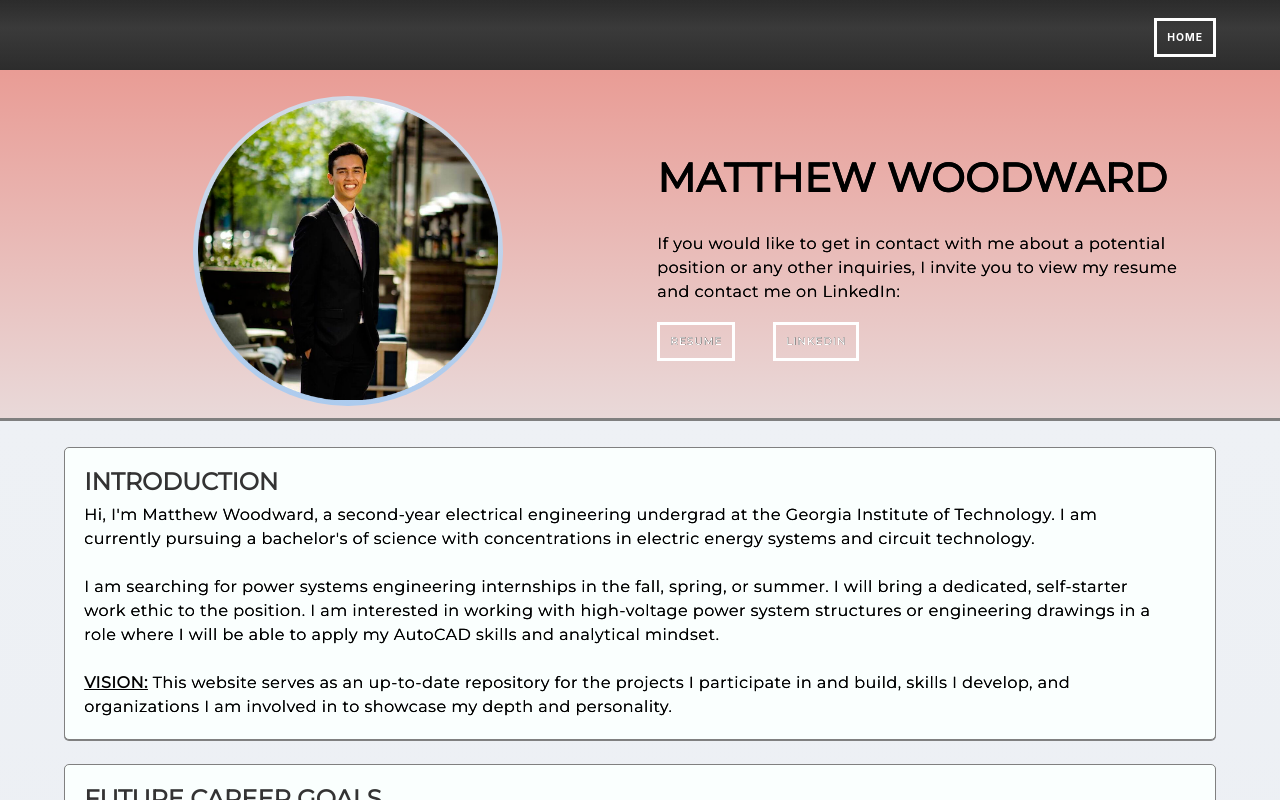
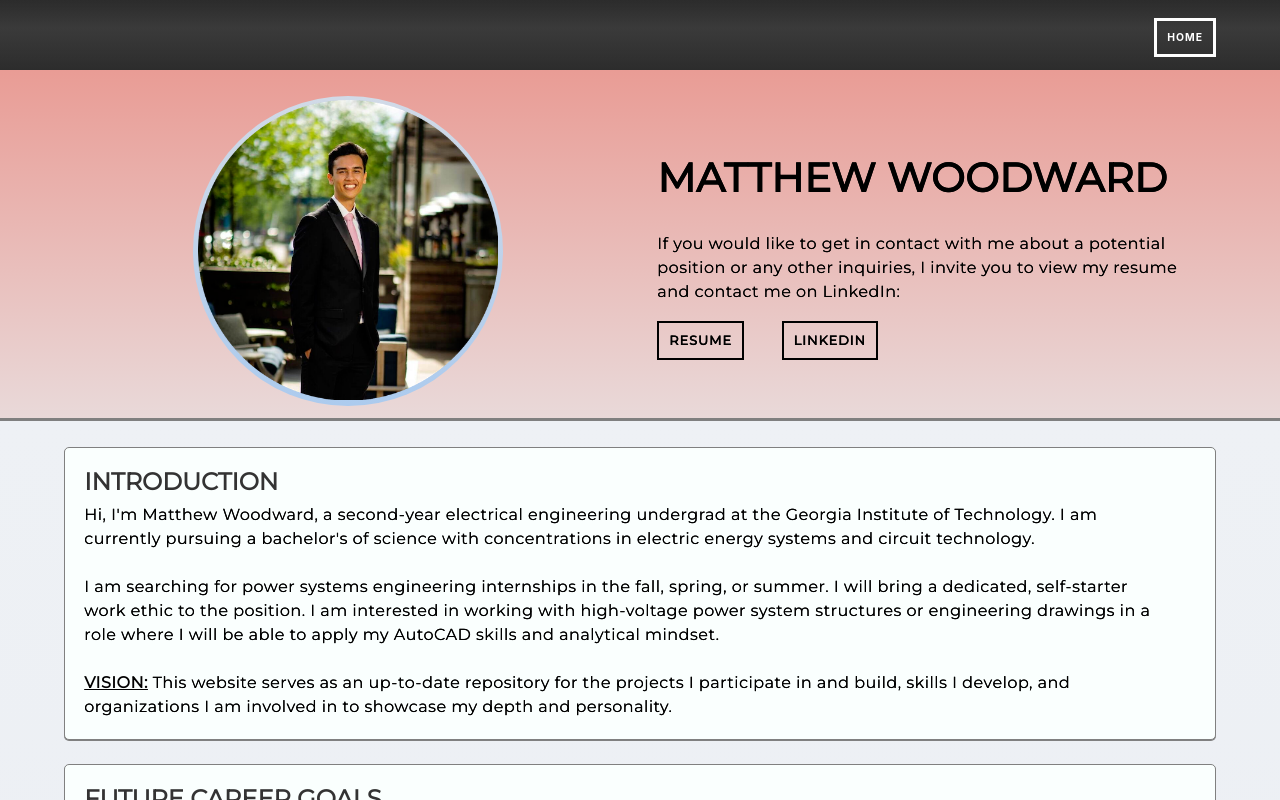
Before and after one commit to MatthewCWoodward/Personal-Site, a website: page src/about.html in a window 1280 px wide. Drawn offline with Linux system fonts and the light colour scheme.

```diff
--- a/public/button.css
+++ b/public/button.css
@@ -6,7 +6,7 @@
 	letter-spacing: 1px;
 	text-transform: uppercase;
 	position: relative;
-	z-index: 1;
+	z-index: 0;
 }
 
 .buttonAnimate:focus {
@@ -36,3 +36,9 @@
 .buttonAnimate:active:after {
 	width: 100%;
 }
+
+p > .buttonAnimate {
+	border: 2px solid black;
+	color: black;
+	font-size: .8em;
+}
```
